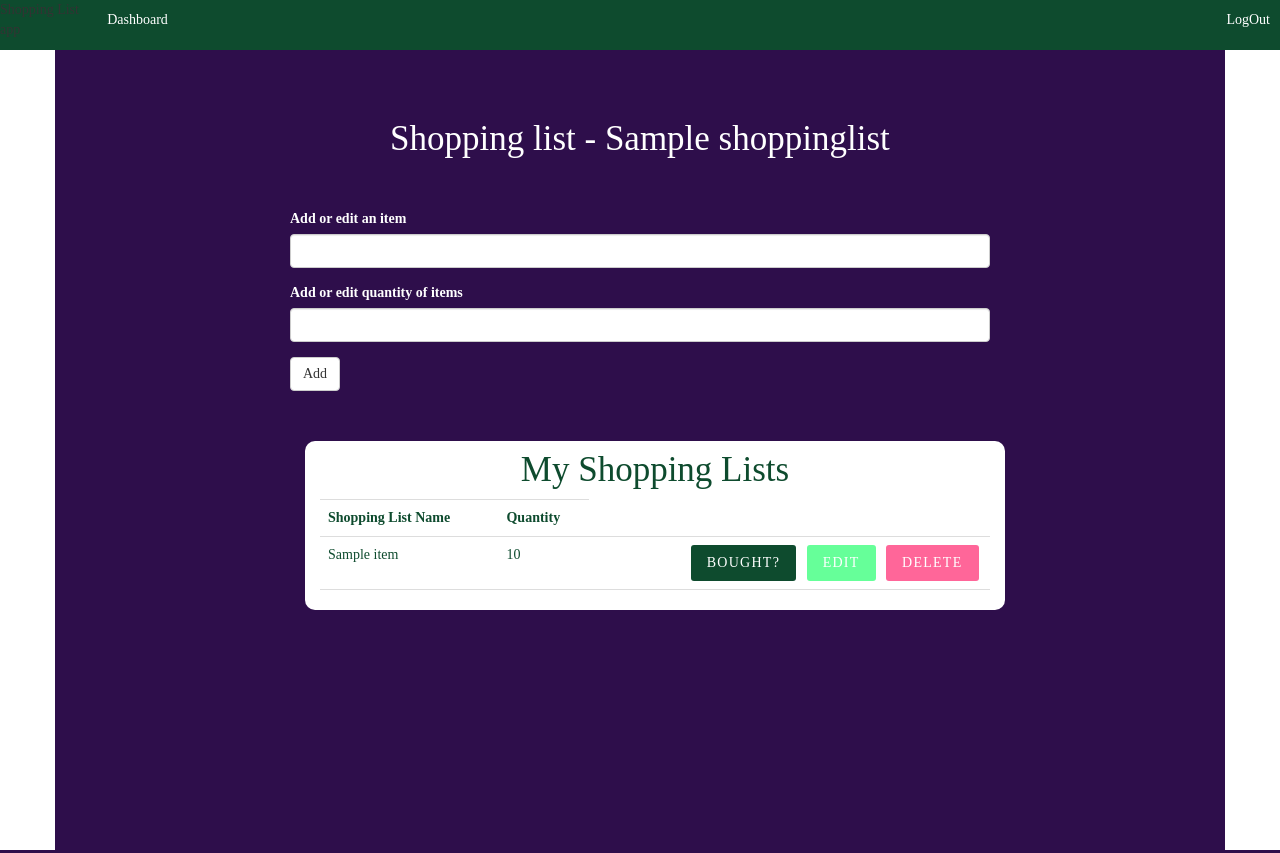
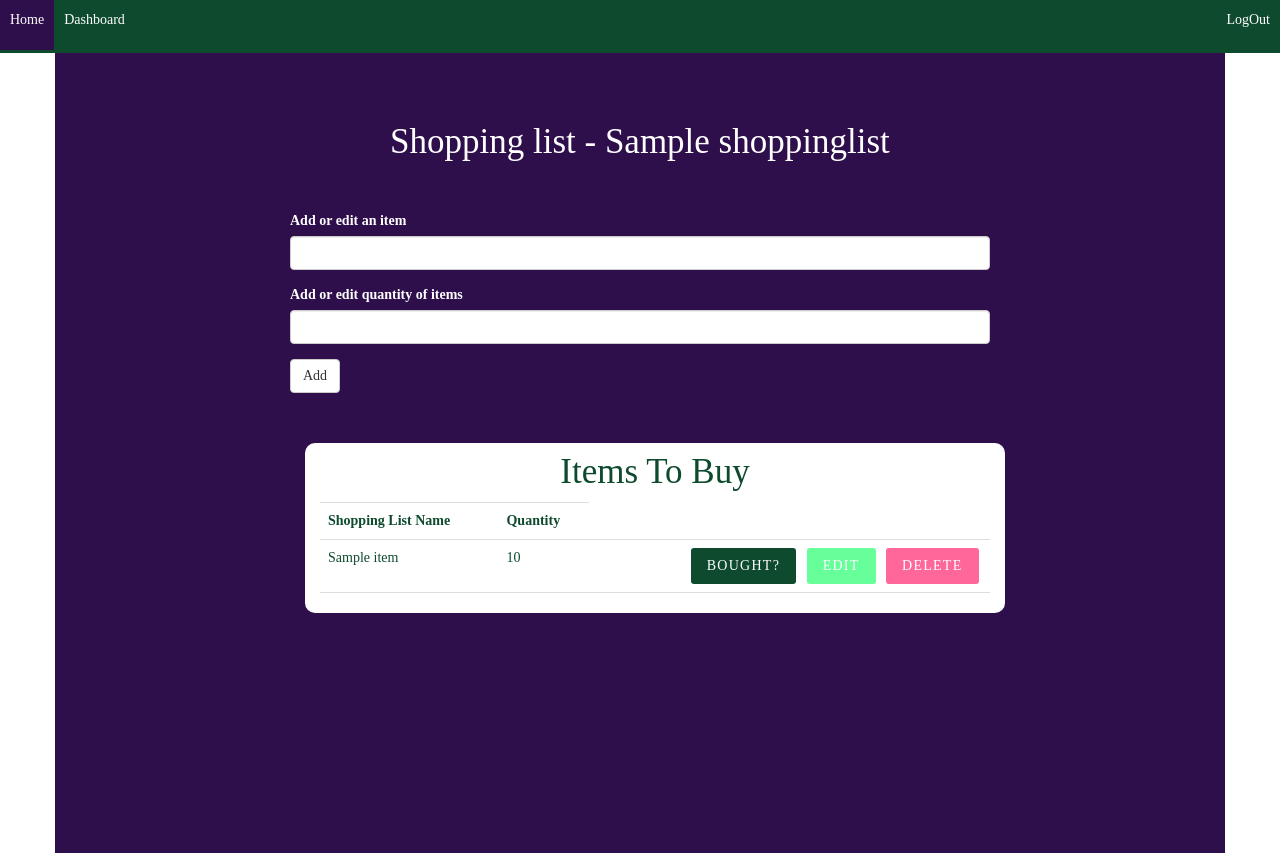
Before and after one commit to machariamarigi/shopping_list, a Flask app: template app/templates/dashboard/shoppinglist.html in a window 1280 px wide. Run offline with Flask 2, Linux system fonts and the light colour scheme; the template is opened without the code that fills it: values that come from a table or form of the project are taken from there, most other values are stand-ins (such as "Sample title", 1, 10 or a date in 2020); parts of the project's set-up code (start-up, migrations or seed data) failed here and were passed over; some libraries are stand-ins or nearby versions.

Commit message:
[Chore #150661899]Improve navbar

```diff
--- a/app/static/css/style.css
+++ b/app/static/css/style.css
@@ -87,11 +87,13 @@ nav ul a {
     text-align: center;
     color: #fff;
     display: block;
-    padding: 10px;
+    height: 50px;
+    margin-bottom: -7.5px;
 }
 
 nav a:hover {
     background-color: #2e0e4b;
+    color: #fff;
     text-decoration: none;
 }
 
--- a/app/templates/authbase.html
+++ b/app/templates/authbase.html
@@ -12,8 +12,8 @@
 <body>
     <nav>
         <ul>
-            <li>Shopping List app</li>
-            <li><a>Dashboard</a></li>
+            <li><a href="{{ url_for('dashboard.dashboard_page') }}">Home</a></li>
+            <li><a href="{{ url_for('dashboard.dashboard_page') }}">Dashboard</a></li>
         </ul>
         <ul class="right">
             <li><a href="{{ url_for('auth.logout') }}">LogOut</a></li>
--- a/app/templates/dashboard/shoppinglist.html
+++ b/app/templates/dashboard/shoppinglist.html
@@ -10,7 +10,7 @@
     {{ wtf.quick_form(form) }}
     {% if items %}
         <div class="dash-table col-md-8">
-            <h1>My Shopping Lists</h1>
+            <h1>Items To Buy</h1>
             <table class="table">
                 <tr>
                     <th>Shopping List Name</th>
```
